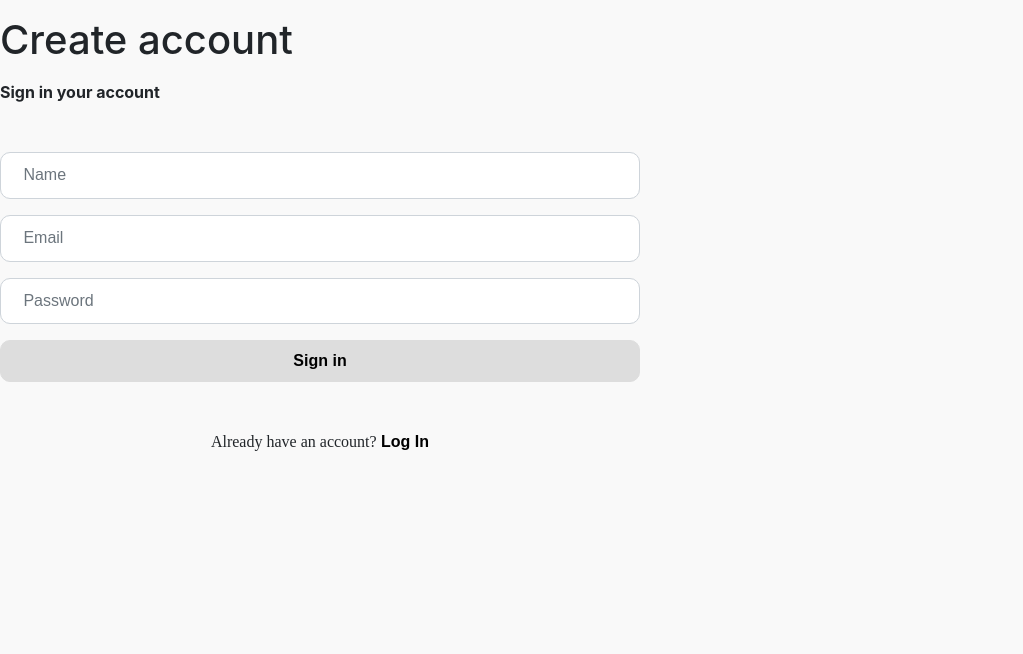
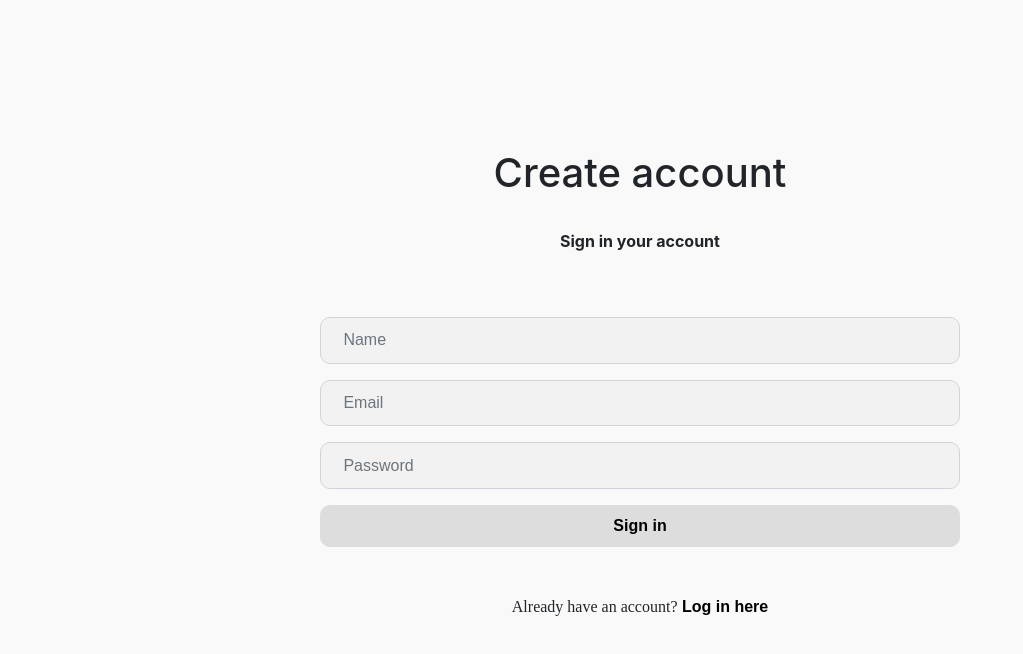
Before and after one commit to codemaoz90/my-pet-health, a React (Create React App) app: page /signin in a window 1280 px wide. Shown: the top 654 px of the page, without its empty margins (0-1023 px from the left). Built offline with nearby package versions, Linux system fonts and the light colour scheme; no server answers; the HTML template or start-up script is replaced by a standard one.

Commit message:
Register centered

```diff
--- a/src/components/Forms/Login/Login.css
+++ b/src/components/Forms/Login/Login.css
@@ -2,8 +2,8 @@
 	--bgcolor: #fbe2b9;
 }
 
-.form{
-	font-family: 'Gilroy', sans-serif;
+.form {
+	font-family: "Gilroy", sans-serif;
 }
 
 .tab-content {
@@ -30,7 +30,7 @@
 }
 
 .form .btnUser:hover {
-	background-color: #ffff ;
+	background-color: #ffff;
 	color: var(--bgcolor);
 	border-color: var(--bgcolor);
 }
@@ -43,29 +43,31 @@
 }
 .form .btnUser:focus {
 	box-shadow: none !important;
-	background-color: #ffff ;
+	background-color: #ffff;
 	color: var(--bgcolor);
 }
 
-
 .form .form-control {
-	background-color: #F2F2F2 ;
+	background-color: #f2f2f2;
 	padding: 1.3em;
 	border-radius: 10px;
-	border-color: #F2F2F2 ;
-	color:#9E9E9E !important;
+	border-color: #f2f2f2;
+	color: #9e9e9e !important;
 }
 
 .form-control:focus {
 	box-shadow: none !important;
 	border: none !important;
 	border-color: none !important;
-	background-color: #F2F2F2!important;
+	background-color: #f2f2f2 !important;
 }
 
 /*  Nav tabs */
-
+.nav-tabs {
+	font-family: Gilroy, sans-serif;
+}
 .nav-tabs .nav-link {
+	font-family: Gilroy, sans-serif;
 	border: 0 !important;
 	color: black;
 }
@@ -88,7 +90,7 @@
 }
 .form .btnProf:hover {
 	background-color: #ffff !important;
-	color:#a5d4fb;
+	color: #a5d4fb;
 	border-color: #a5d4fb;
 }
 
--- a/src/components/Forms/SignIn/SignIn.css
+++ b/src/components/Forms/SignIn/SignIn.css
@@ -1,39 +1,41 @@
-.sign-in{
-    font-family: 'Gilroy', sans-serif;
+.sign-in {
+	font-family: "Gilroy", sans-serif;
 }
 
-.name,.email,.password{
+.name,
+.email,
+.password {
 	color: #b9b9b9 !important;
-    background: #DDDDDD !important;
+	background-color: #f2f2f2 !important;
 }
 
-.btn-sign{
-    background: #DDDDDD !important;
+.btn-sign {
+	background: #dddddd !important;
 	color: #000 !important;
 	font-weight: 800;
 	font-size: 1rem;
-    border-color:#DDDDDD !important;
+	border-color: #dddddd !important;
 }
 
-.btn-sign:hover{
+.btn-sign:hover {
 	background: #fff !important;
 	color: #b9b9b9 !important;
 	font-weight: 800;
 	font-size: 1rem;
-    border-color:#DDDDDD !important;
+	border-color: #dddddd !important;
 }
 
 .btn-sign:focus,
 .btn-sign:active:focus,
-.btn-sign.active:focus{
+.btn-sign.active:focus {
 	outline: none !important;
-    box-shadow:none !important;
-    border-color:none !important;
+	box-shadow: none !important;
+	border-color: none !important;
 }
 
-.login-link{
+.login-link {
 	text-decoration: none !important;
-    color:#000 !important;
-    font-family: 'Gilroy', sans-serif;
+	color: #000 !important;
+	font-family: "Gilroy", sans-serif;
 	font-weight: 800;
 }
--- a/src/components/Forms/SignIn/SignIn.js
+++ b/src/components/Forms/SignIn/SignIn.js
@@ -2,7 +2,7 @@ import { Form, Button, Alert } from "react-bootstrap";
 import { useState } from "react";
 import { Link } from "react-router-dom";
 import app from "../../../config/firebase";
-import "../SignIn/signIn.css"
+import "./SignIn.css";
 
 export default function SignIn() {
 	const [alert, setAlert] = useState(false);
@@ -13,8 +13,7 @@ export default function SignIn() {
 		// Getting values from form.
 		const [name, email, password] = e.target.elements;
 
-		app
-			.auth()
+		app.auth()
 			.createUserWithEmailAndPassword(email.value, password.value)
 			.then((user) => {
 				setAlert(true);
@@ -25,22 +24,42 @@ export default function SignIn() {
 
 	return (
 		<>
+			<div className="d-flex flex-column vh-100 vw-100 justify-content-center align-items-center">
 				{alert === true && (
-				<Alert onClose={() => setAlert(false)} variant="success" dismissible>
+					<Alert
+						onClose={() => setAlert(false)}
+						variant="success"
+						dismissible
+					>
 						Usuario creado con exito
 					</Alert>
 				)}
 				<h1 className="my-3">Create account</h1>
 				<p className="my-3 font-weight-bold">Sign in your account</p>
-			<Form className="sign-in w-50 mt-5" onSubmit={(e) => handleSubmit(e)}>
+				<Form
+					className="sign-in w-50 mt-5"
+					onSubmit={(e) => handleSubmit(e)}
+				>
 					<Form.Group controlId="name">
-					<Form.Control type="text" placeholder="Name"></Form.Control>
+						<Form.Control
+							type="text"
+							placeholder="Name"
+							className="name"
+						></Form.Control>
 					</Form.Group>
 					<Form.Group controlId="email">
-					<Form.Control type="email" placeholder="Email"></Form.Control>
+						<Form.Control
+							type="email"
+							placeholder="Email"
+							className="email"
+						></Form.Control>
 					</Form.Group>
 					<Form.Group controlId="password">
-					<Form.Control type="password" placeholder="Password"></Form.Control>
+						<Form.Control
+							type="password"
+							placeholder="Password"
+							className="password"
+						></Form.Control>
 					</Form.Group>
 					<Link to="/landing">
 						<Button
@@ -52,11 +71,18 @@ export default function SignIn() {
 							Sign in
 						</Button>
 					</Link>
-				<Form.Text style={{ fontFamily:'Gilroy' , fontSize: "1rem" }} className=" my-5 text-center">
+					<Form.Text
+						style={{ fontFamily: "Gilroy", fontSize: "1rem" }}
+						className=" my-5 text-center"
+					>
 						Already have an account?
-					<Link to="/login" className="login-link"> Log In</Link>
+						<Link to="/login" className="login-link">
+							{" "}
+							Log in here
+						</Link>
 					</Form.Text>
 				</Form>
+			</div>
 		</>
 	);
 }
--- a/src/routes/Routes.js
+++ b/src/routes/Routes.js
@@ -46,7 +46,7 @@ function Routes() {
 				</Route>
 
 				<Route path="/signin">
-					<SignIn/>
+					<SignIn />
 				</Route>
 
 				<Route path="/dog">
```
Lines whose indentation alone changed are shown as unchanged.
